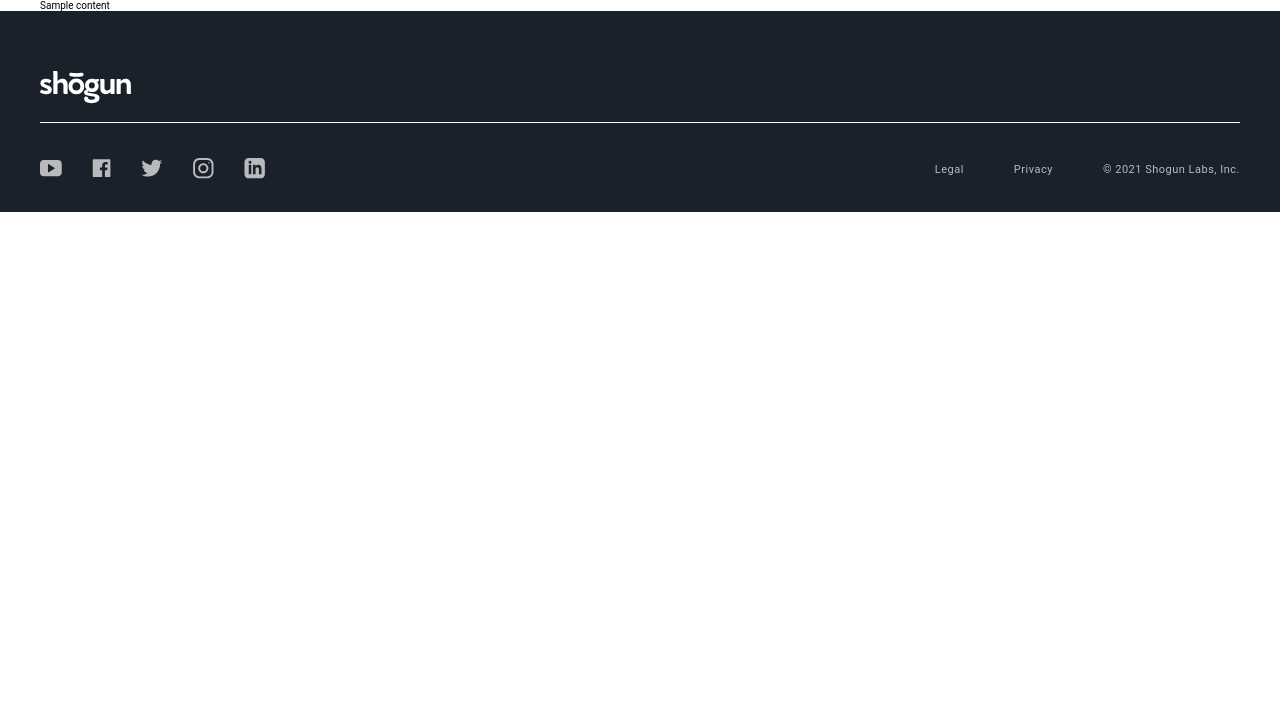
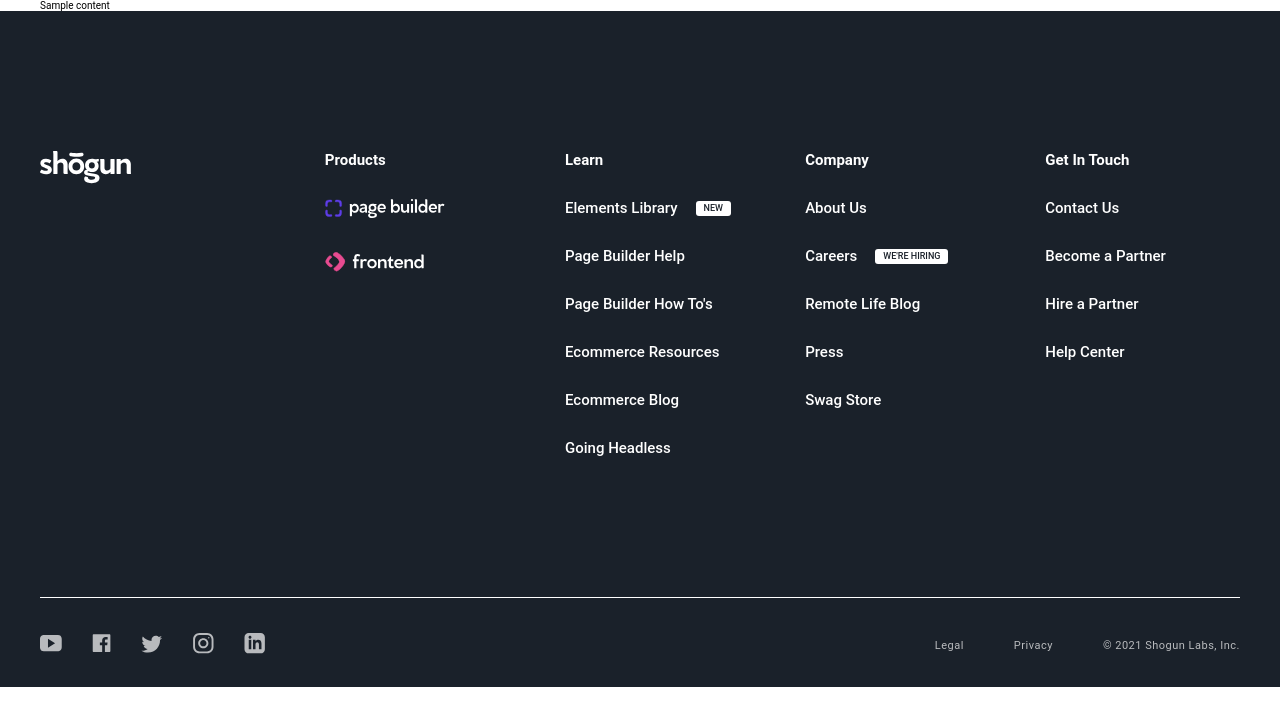
Before and after one commit to ValerioM91/footer-challenge, a React (Create React App) app: page / in a window 1280 px wide. Shown: the top 726 px of the page. Built offline with nearby package versions, Linux system fonts and the light colour scheme; the HTML template or start-up script is replaced by a standard one.

Commit message:
footer body style

```diff
--- a/src/components/FooterBody/index.js
+++ b/src/components/FooterBody/index.js
@@ -1,6 +1,18 @@
 import styled from "styled-components";
 import Component from "./FooterBody";
 
-const FooterBody = styled(Component)``;
+const FooterBody = styled(Component)`
+  display: flex;
+  flex-direction: column;
+  justify-content: space-between;
+  align-items: flex-start;
+  @media ${({ theme }) => theme.device.mdUp} {
+    padding: 6rem 0 5rem;
+    flex-direction: row;
+  }
+  @media ${({ theme }) => theme.device.lgUp} {
+    padding: 14rem 0;
+  }
+`;
 
 export default FooterBody;
--- a/src/components/FooterBody/partials/NavSection/NavSection.tsx
+++ b/src/components/FooterBody/partials/NavSection/NavSection.tsx
@@ -11,10 +11,20 @@
 }: { className: string } & TNavSection) => {
   return (
     <div className={className}>
-      <h6>{displayText}</h6>
-      {navLinks?.map((navLink) => {
-        <NavLink key={navLink._id} {...navLink} />;
-      })}
+      <div className="displayText">
+        <h6>{displayText}</h6>
+      </div>
+      {navLinks && navLinks.length > 0 && (
+        <nav>
+          <ul>
+            {navLinks.map((navLink) => (
+              <li key={navLink._id}>
+                <NavLink {...navLink} />
+              </li>
+            ))}
+          </ul>
+        </nav>
+      )}
     </div>
   );
 };
--- a/src/components/FooterBody/partials/NavSection/index.js
+++ b/src/components/FooterBody/partials/NavSection/index.js
@@ -1,6 +1,39 @@
 import styled from "styled-components";
 import Component from "./NavSection";
 
-const NavSection = styled(Component)``;
+const NavSection = styled(Component)`
+  margin-bottom: 0;
+  .displayText {
+    padding: 2rem 0;
+    h6 {
+      font-size: ${({ theme }) => theme.fontSizes.mobile.medium};
+      margin-bottom: 0;
+    }
+  }
+  nav {
+    ul {
+      li {
+        &:not(:last-child) {
+          margin-bottom: 3rem;
+        }
+      }
+    }
+  }
+  @media ${({ theme }) => theme.device.mdUp} {
+    margin-bottom: 9.5rem;
+    .displayText {
+      padding: 0;
+      h6 {
+        margin-bottom: 3rem;
+
+        font-size: ${({ theme }) => theme.fontSizes.tablet.medium};
+      }
+    }
+  }
+
+  @media ${({ theme }) => theme.device.lgUp} {
+    margin-bottom: 0;
+  }
+`;
 
 export default NavSection;
--- a/src/components/FooterBody/partials/NavSectionList/NavSectionList.tsx
+++ b/src/components/FooterBody/partials/NavSectionList/NavSectionList.tsx
@@ -9,7 +9,7 @@
   return (
     <div className={className}>
       {navSections.map((navSection, i) => (
-        <NavSection key={navSection._id || i} />
+        <NavSection key={navSection._id || `nav-section${i}`} {...navSection} />
       ))}
     </div>
   );
--- a/src/components/FooterBody/partials/NavSectionList/index.js
+++ b/src/components/FooterBody/partials/NavSectionList/index.js
@@ -1,6 +1,54 @@
 import styled from "styled-components";
 import Component from "./NavSectionList";
 
-const NavSectionList = styled(Component)``;
+const NavSectionList = styled(Component)`
+  display: grid;
+  width: 71.5vw;
+  grid-auto-columns: 1fr;
+  grid-column-gap: 3.55vw;
+  grid-row-gap: 16px;
+  -ms-grid-columns: 1fr;
+  grid-template-columns: 1fr;
+  -ms-grid-rows: auto;
+  grid-template-rows: auto;
+
+  @media ${({ theme }) => theme.device.mdUp} {
+    width: 71.5vw;
+    grid-auto-columns: 1fr;
+    grid-column-gap: 3.55vw;
+    grid-row-gap: 16px;
+    -ms-grid-columns: 1fr 1fr;
+    grid-template-columns: 1fr 1fr;
+    -ms-grid-rows: auto;
+    grid-template-rows: auto;
+    .displayText {
+      padding: 0;
+      h6 {
+        margin-bottom: 3rem;
+
+        font-size: ${({ theme }) => theme.fontSizes.tablet.medium};
+      }
+    }
+  }
+
+  @media ${({ theme }) => theme.device.lgUp} {
+    width: 71.5vw;
+    grid-auto-columns: 1fr;
+    grid-column-gap: 3.55vw;
+    grid-row-gap: 16px;
+    -ms-grid-columns: 1fr 1fr 1fr 1fr;
+    grid-template-columns: 1fr 1fr 1fr 1fr;
+    -ms-grid-rows: auto;
+    grid-template-rows: auto;
+    .displayText {
+      padding: 0;
+      h6 {
+        margin-bottom: 3rem;
+
+        font-size: ${({ theme }) => theme.fontSizes.tablet.medium};
+      }
+    }
+  }
+`;
 
 export default NavSectionList;
--- a/src/containers/Footer/index.js
+++ b/src/containers/Footer/index.js
@@ -4,7 +4,6 @@
 const Footer = styled(Component)`
   background-color: ${({ theme }) => theme.colors.footerBackgroundColor};
   color: ${({ theme }) => theme.colors.white};
-  padding-top: 6rem;
   padding-bottom: 3rem;
 `;
 
--- a/src/styles.css
+++ b/src/styles.css
@@ -27,3 +27,23 @@
 *:after {
   box-sizing: inherit;
 }
+
+h1,
+h2,
+h3,
+h4,
+h5,
+h6,
+p,
+ul {
+  margin: 0;
+  padding: 0;
+}
+
+ul {
+  list-style: none;
+}
+
+img {
+  display: block;
+}
```
Also changed, not shown: 11 other files (tests, documents, lock files or other folders).
